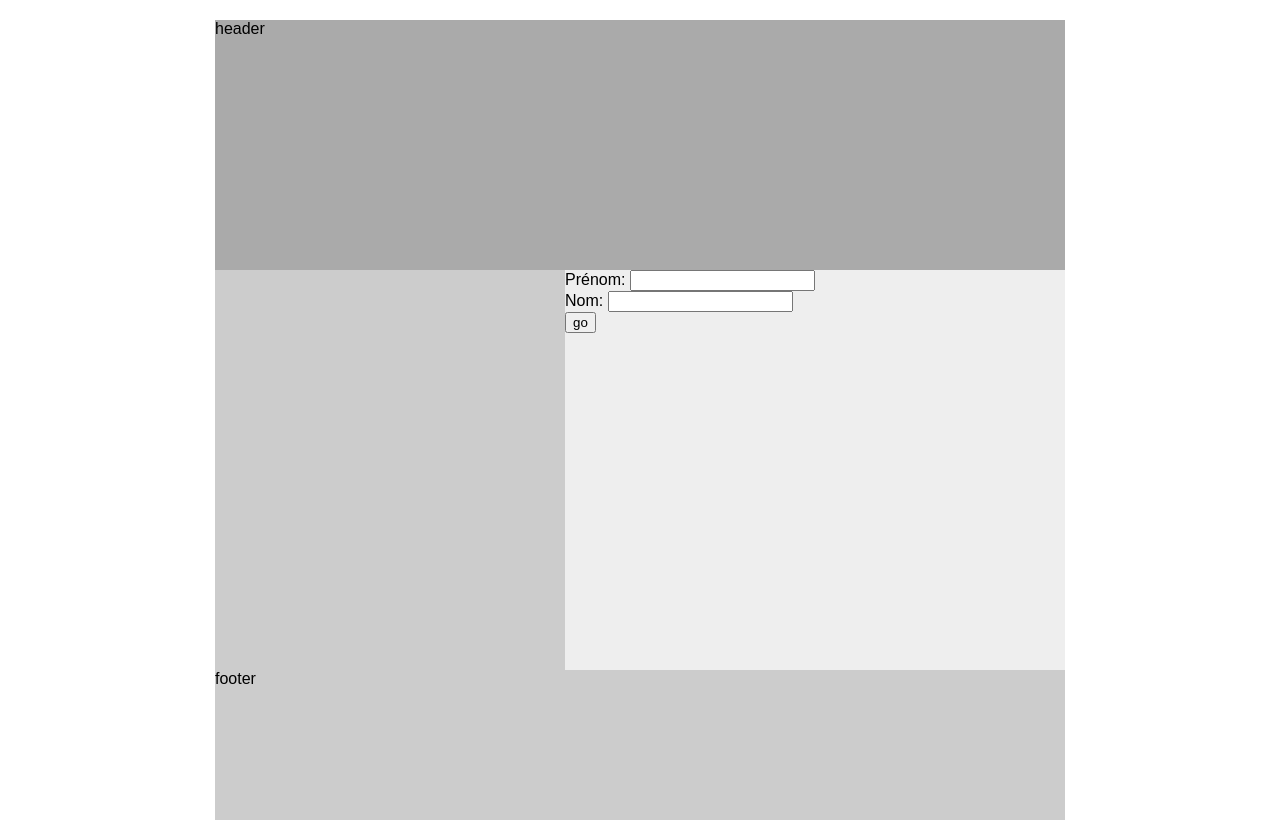
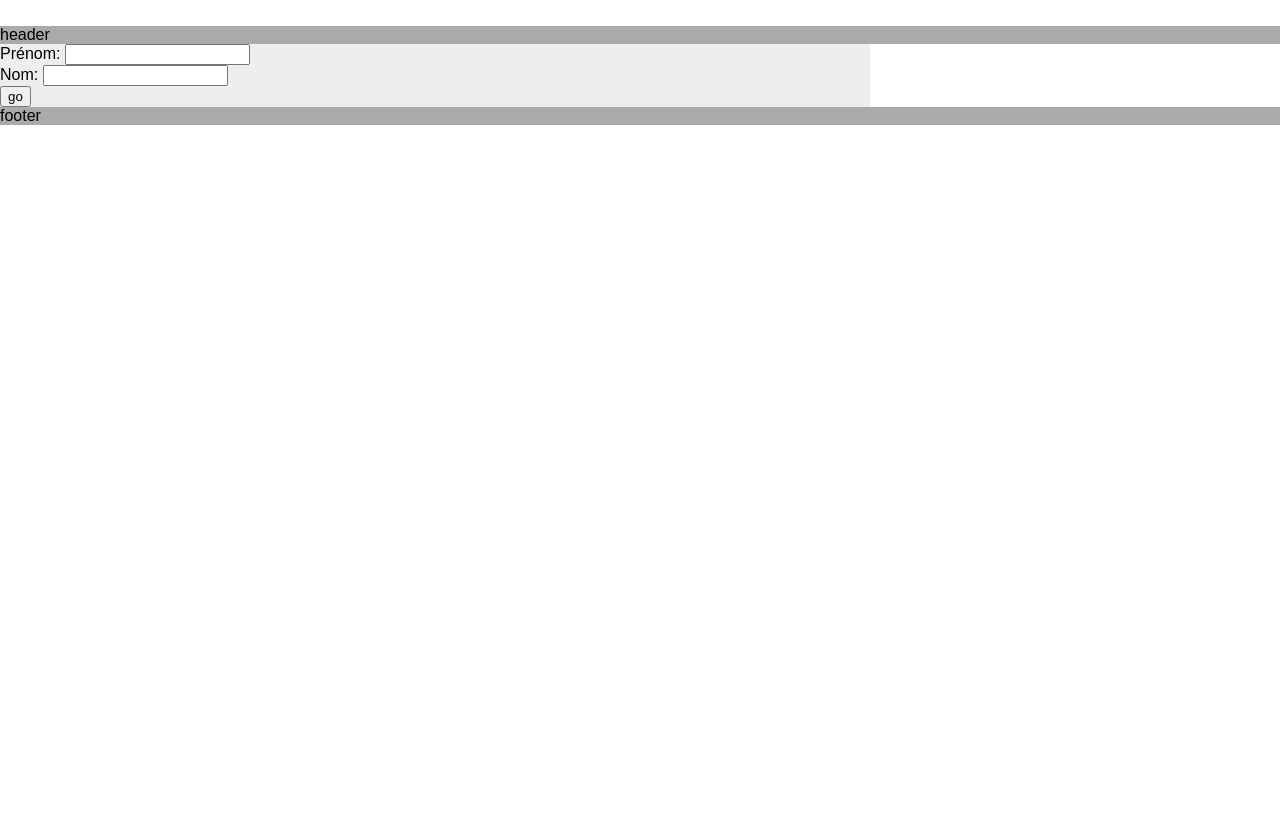
Before and after one commit to mtanguy/Page_perso_free, a PHP site: page / in a window 1280 px wide. After the commit the page ends 125 px from the top, so only its background shows below. Run offline with PHP 8.4, Linux system fonts and the light colour scheme.

Commit message:
page perso free

```diff
--- a/mi.tanguy.free.fr/css/styles.css
+++ b/mi.tanguy.free.fr/css/styles.css
@@ -1,31 +1,31 @@
 body {
     font-family: Arial, Helvetica, sans-serif;
-    width: 850px;
+    width: 100%;
     text-align: left;
-    margin: 20px auto;
+    margin: 2% auto;
 }
 /*index.php*/
 #header {
-    height: 250px;
+    height: 8%;
     background: #aaa;
 }
 
 #footer {
-    height: 60px;
+    height: 8%;
     clear: left;
     background: #aaa;
 }
 
 #indexLeftColumn {
-    height: 400px;
-    width: 350px;
+    height: 39%;
+    width: 15%;
     float: left;
     background: #ccc;
 }
 
 #indexRightColumn {
-    height: 400px;
-    width: 500px;
+    height: 39%;
+    width: 68%;
     float: left;
     background: #eee;
 }
@@ -75,52 +75,58 @@ body {
     float: right;
 }
 .headerWidget {
-    width:420px;
-    height:160px;
-    margin: 20px 2px;
+    width:41%;
+    height:16%;
+    margin:  1%;
     font-size: small;
-    line-height:25px;
+    line-height:2%;
     background: #aaa;
 }
 
-#footer {
-    height: 150px;
+#cvfooter {
+    height: 15%;
     clear: left;
     background: #ccc;
 }
 
 #cvLeftColumn {
-    height:970px;
-    width:850px;
+    height:95%;
+    width:83%;
     float: left;
     background:#ccc;
 }
 #cvMiddleColumn {
-    height:800px;
-    width: 850px;
+    height:78%;
+    width: 83%;
     float:left;
     background: #ccc;
 }
 
 #cvRightColumn {
-    height: 300px;
-    width: 850px;
+    height: 29%;
+    width: 83%;
     float:left;
     background: #ccc;
 }
 
 .cvColumnTitle {
-    margin-left: 10px;
-    margin-top: 10px;
-    width:830px;
+    margin-left: 1%;
+    margin-top: 1%;
+    width:81%;
     color: #333;
     background:#aaa;
     text-align:center;
 }
 /* table de neuf*/
+#explaintext{
+    float: right;
+    width: 20%;
+    height: 20%;
+}
 #table{
-    width: 200px;
-    height: 200px;
+    width: 20%;
+    height: 20%;
+    float: left;
 }
 #leftmember{
     float: left;
@@ -146,12 +153,94 @@ body {
 .dizaine{
     width: 20px;
     height:20px;
+    background: burlywood;
+    text-align: center;
+    margin-bottom: 5px;
+}
+/*on hover mouse*/
+.dizaine:hover{
+    width: 20px;
+    height:20px;
     background: red;
     text-align: center;
+    margin-bottom: 5px;
 }
 .unite{
+    background:burlywood;;
+    width: 20px;
+    height:20px;
+    text-align: center;
+    margin-bottom: 5px;
+}
+/*on hover mouse*/
+.unite:hover{
     background:#f0f;
     width: 20px;
     height:20px;
     text-align: center;
+    margin-bottom: 5px;
 }
+/*slider left shows in the header*/
+ #sliderShows{
+    display: table;
+    width:700px;
+    -webkit-animation: slideAnim 20s ease 0s infinite;
+       -moz-animation: slideAnim 20s ease 0s infinite;
+        -ms-animation: slideAnim 20s ease 0s infinite;
+         -o-animation: slideAnim 20s ease 0s infinite;
+            animation: slideAnim 20s ease 0s infinite;
+}
+
+ul li{
+    display: table-cell;
+    width:300px;
+}
+/*slider left shows function*/
+@keyframes slideAnim{
+from,4% {margin-left:00px;}
+5%,11% {margin-left:-50px;}
+15%,26%{margin-left:-100px;}
+30%,41%{margin-left:-150px;}
+45%,56%{margin-left:-200px;}
+65%,76%{margin-left:-250px;}
+80%,91%{margin-left:-300px;}
+99.99%{margin-left:-700px;}
+}
+@-webkit-keyframes slideAnim{from,4% {margin-left:00px;}
+5%,11% {margin-left:-50px;}
+15%,26%{margin-left:-100px;}
+30%,41%{margin-left:-150px;}
+45%,56%{margin-left:-200px;}
+65%,76%{margin-left:-250px;}
+80%,91%{margin-left:-300px;}
+99.99%{margin-left:-700px;}
+}
+@-moz-keyframes slideAnim{
+from,4% {margin-left:00px;}
+5%,11% {margin-left:-50px;}
+15%,26%{margin-left:-100px;}
+30%,41%{margin-left:-150px;}
+45%,56%{margin-left:-200px;}
+65%,76%{margin-left:-250px;}
+80%,91%{margin-left:-300px;}
+99.99%{margin-left:-700px;}
+}
+
+@-ms-keyframes slideAnim{from,4% {margin-left:00px;}
+5%,11% {margin-left:-50px;}
+15%,26%{margin-left:-100px;}
+30%,41%{margin-left:-150px;}
+45%,56%{margin-left:-200px;}
+65%,76%{margin-left:-250px;}
+80%,91%{margin-left:-300px;}
+99.99%{margin-left:-700px;}
+}
+@-o-keyframes slideAnim{from,4% {margin-left:00px;}
+5%,11% {margin-left:-50px;}
+15%,26%{margin-left:-100px;}
+30%,41%{margin-left:-150px;}
+45%,56%{margin-left:-200px;}
+65%,76%{margin-left:-250px;}
+80%,91%{margin-left:-300px;}
+99.99%{margin-left:-700px;}
+}
```
Also changed, not shown: other parts of mi.tanguy.free.fr/css/styles.css (+12 -11 lines).
